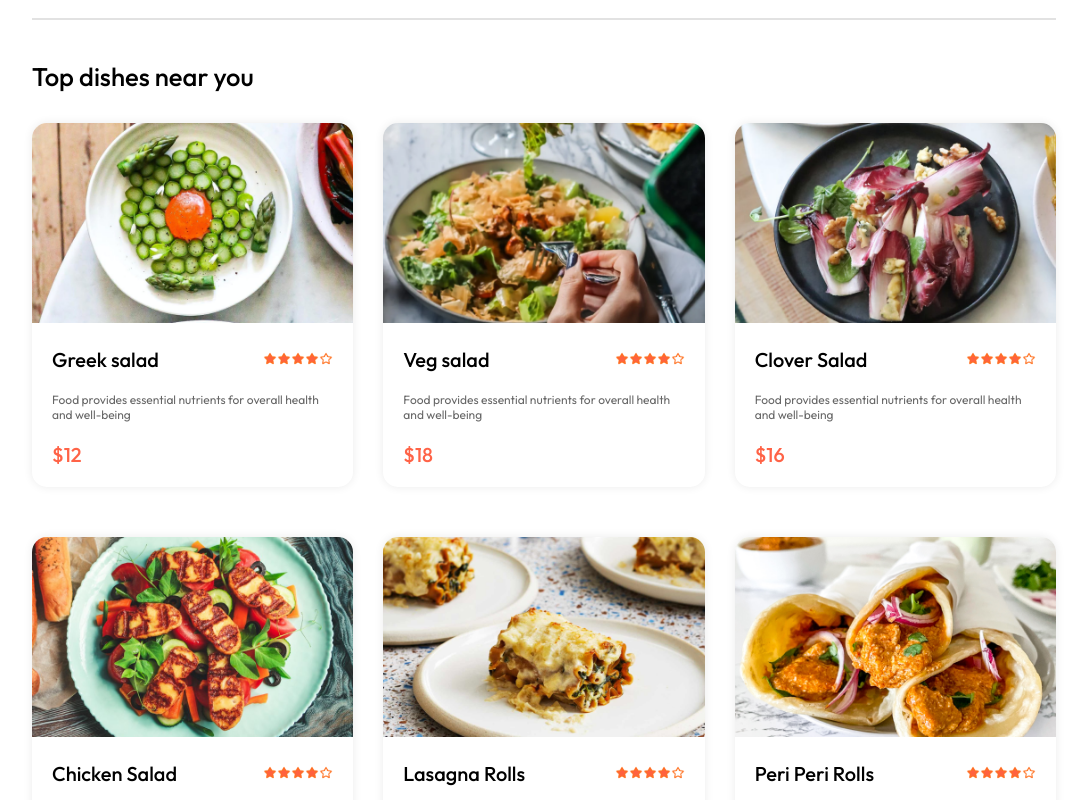
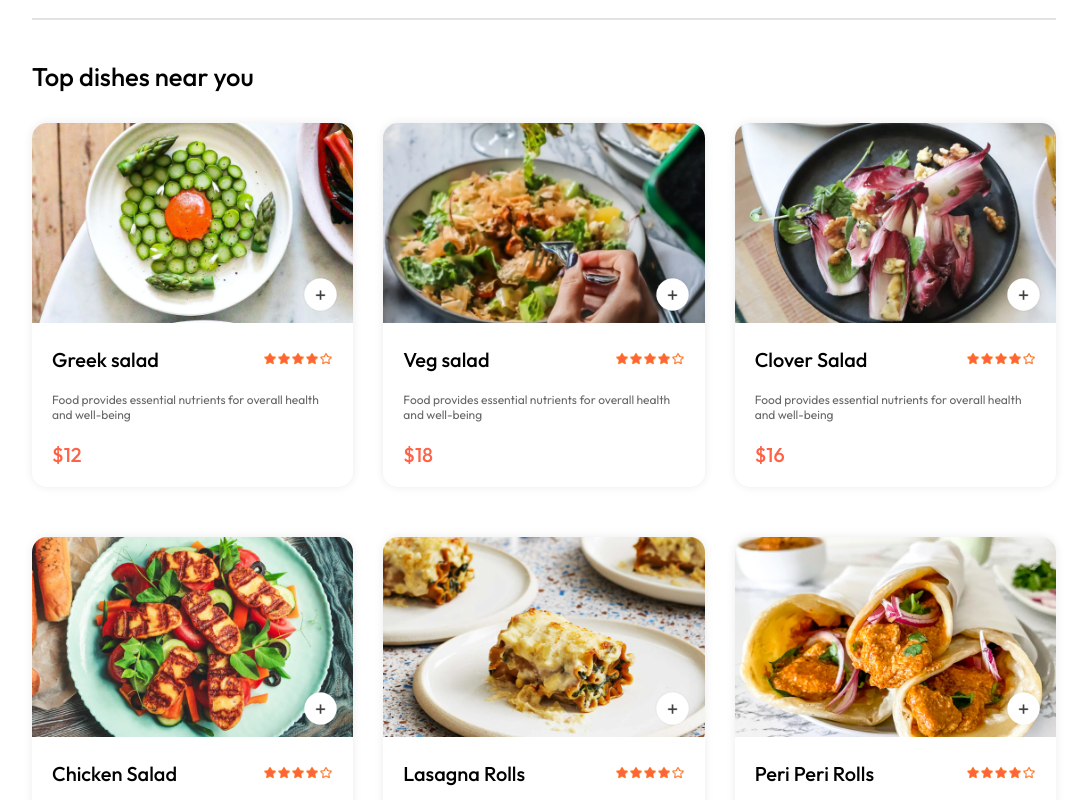
Before and after one commit to TrinhThinh2004/Food-Delivery, a React (Vite) app in the folder frontend/: page / in a window 1280 px wide. Shown: the part 840-1640 px from the top of the page, without its empty margins (96-1183 px from the left). Built offline with nearby package versions, Linux system fonts and the light colour scheme.

Commit message:
add increase/decrease button

```diff
--- a/frontend/src/components/FoodItem/FoodItem.css
+++ b/frontend/src/components/FoodItem/FoodItem.css
@@ -41,3 +41,29 @@
     font-weight: 500;
     margin-top: 10px;
 }
+.food-item-img-container{
+    position: relative;
+}
+.food-item-img-container .add{
+    width: 35px;
+    position: absolute;
+    bottom: 15px;
+    right: 15px;
+    cursor: pointer;
+    border-radius: 50%;
+}
+.food-item-counter{
+    position: absolute;
+    bottom: 15px;
+    right: 15px;
+    display: flex;
+    align-items: center;
+    gap: 10px;
+    padding: 6px;
+    border-radius: 50px;
+    background-color: #ffffff;
+}
+.food-item-counter img{
+    width: 20px;
+    cursor: pointer;
+}
--- a/frontend/src/components/FoodItem/FoodItem.jsx
+++ b/frontend/src/components/FoodItem/FoodItem.jsx
@@ -1,11 +1,21 @@
-import React from 'react'
+import React, { useState } from 'react'
 import "./FoodItem.css"
 import { assets } from '../../assets/assets'
 const FoodItem = ({id,name,price,description,image}) => {
+  const [itemCount, setItemCount] = useState(0)
   return (
     <div className='food-item'>
         <div className="food-item-img-container">
             <img className='food-item-image' src={image} alt="" />
+            {!itemCount ?
+            <img className='add' onClick={()=>setItemCount(prev=>prev+1)} src= {assets.add_icon_white}/>
+            :<div className="food-item-counter">
+              <img onClick={()=>setItemCount(prev=>prev-1)} src={assets.remove_icon_red} alt="" />
+              <p>{itemCount}</p>
+              <img onClick={()=>setItemCount(prev=>prev+1)} src={assets.add_icon_green} alt="" />
+            </div>
+
+            }
         </div>
       <div className="food-item-info">
         <div className="food-item-name-rating">
```
